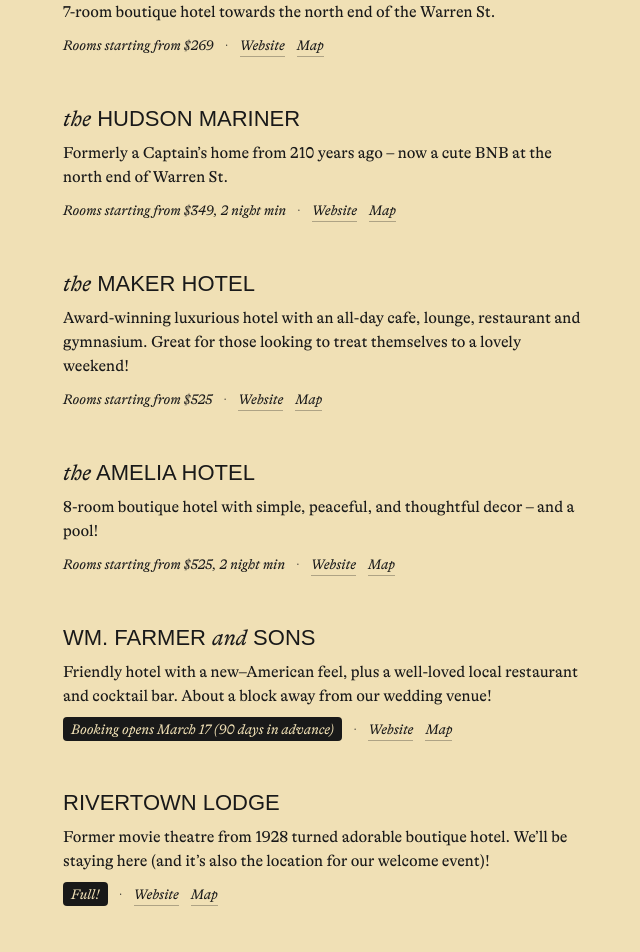
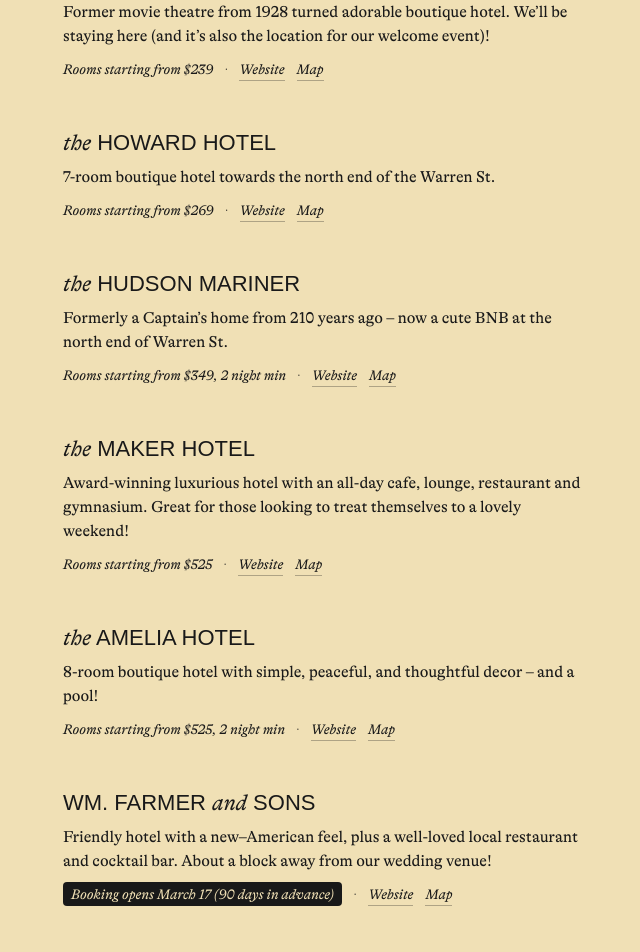
Before and after one commit to ohsnapitscolin/davidandjac, a Next.js app: page / in a window 1280 px wide. Shown: the part 4460-5412 px from the top of the page, without its empty margins (582-1222 px from the left). Built offline with nearby package versions, Linux system fonts and the light colour scheme; a web font is replaced by a local one.

Commit message:
Rivertown Update

```diff
--- a/content/accommodations.js
+++ b/content/accommodations.js
@@ -34,6 +34,20 @@ export const Accommodations = {
     {
       subhead: "Hotels",
       items: [
+        {
+          title: [[{ value: "Rivertown Lodge" }]],
+          copy: "Former movie theatre from 1928 turned adorable boutique hotel. We’ll be staying here (and it’s also the location for our welcome event)!",
+          subtext: {
+            value: "Rooms starting from $239",
+          },
+          links: [
+            { value: "Website", link: "https://rivertownlodge.com" },
+            {
+              value: "Map",
+              link: "https://www.google.com/maps/place/Rivertown+Lodge/@42.2464833,-73.7852053,17z/data=!3m1!4b1!4m10!3m9!1s0x89dd969d50bbdd63:0xdf9f0b15a65df983!5m3!1s2024-12-31!4m1!1i2!8m2!3d42.2464833!4d-73.782625!16s%2Fg%2F11bwyngf6v?entry=ttu&g_ep=EgoyMDI0MTIwNC4wIKXMDSoASAFQAw%3D%3D",
+            },
+          ],
+        },
         {
           title: [
             [{ style: "alpina", value: "the" }, { value: " Howard Hotel" }],
@@ -111,21 +125,6 @@ export const Accommodations = {
             },
           ],
         },
-        {
-          title: [[{ value: "Rivertown Lodge" }]],
-          copy: "Former movie theatre from 1928 turned adorable boutique hotel. We’ll be staying here (and it’s also the location for our welcome event)!",
-          subtext: {
-            style: "full",
-            value: "Full!",
-          },
-          links: [
-            { value: "Website", link: "https://rivertownlodge.com" },
-            {
-              value: "Map",
-              link: "https://www.google.com/maps/place/Rivertown+Lodge/@42.2464833,-73.7852053,17z/data=!3m1!4b1!4m10!3m9!1s0x89dd969d50bbdd63:0xdf9f0b15a65df983!5m3!1s2024-12-31!4m1!1i2!8m2!3d42.2464833!4d-73.782625!16s%2Fg%2F11bwyngf6v?entry=ttu&g_ep=EgoyMDI0MTIwNC4wIKXMDSoASAFQAw%3D%3D",
-            },
-          ],
-        },
       ],
     },
   ],
```
